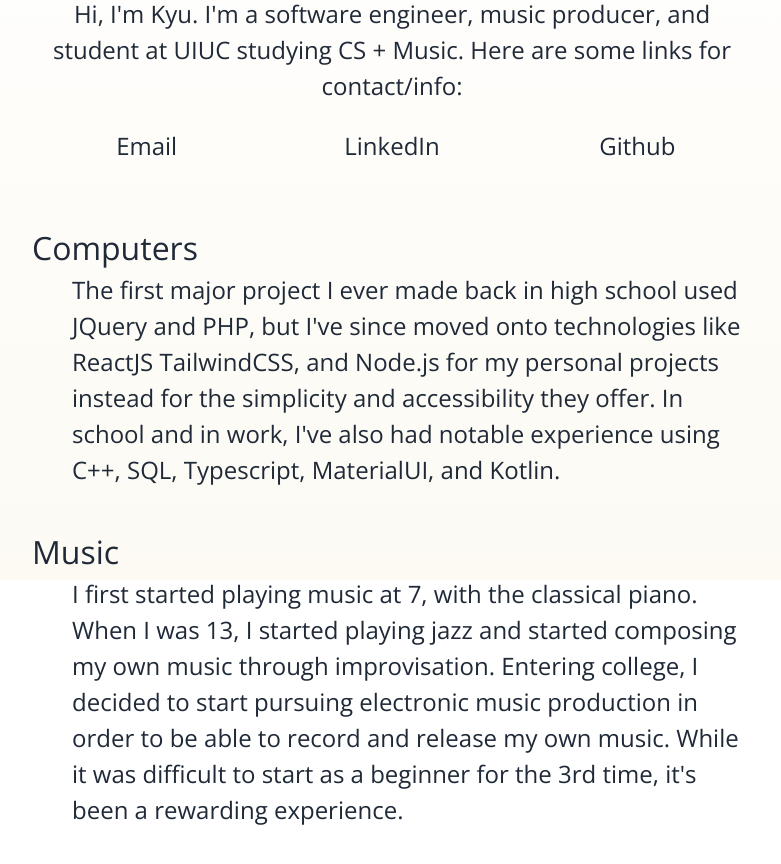
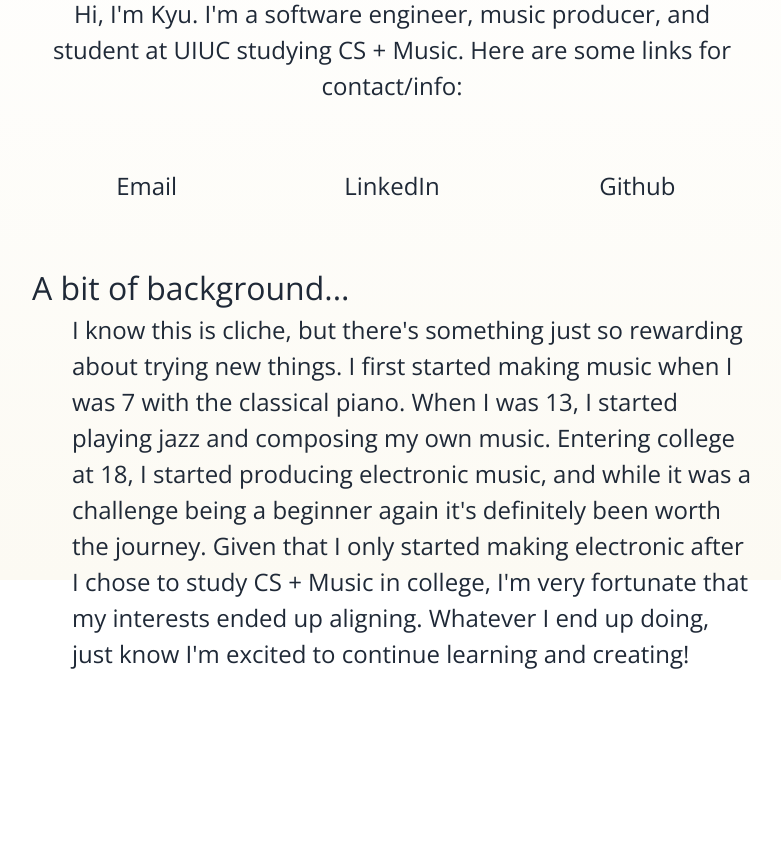
Before and after one commit to 03kkim/kyusite, a Next.js app: page /about in a window 1280 px wide. Shown: the part 220-1084 px from the top of the page, without its empty margins (248-1029 px from the left). After the commit the page ends 972 px from the top, so only its background shows below. Built offline with nearby package versions, Linux system fonts and the light colour scheme.

Commit message:
Minor adjustments to the about page

```diff
--- a/pages/about.js
+++ b/pages/about.js
@@ -13,7 +13,7 @@ function About() {
           </p>
         </div>
         <br />
-        <div className="grid gap-4 grid-cols-3 grid-rows-1 pb-5 justify-items-center">
+        <div className="grid gap-4 grid-cols-3 grid-rows-1 pb-5 pt-10 justify-items-center">
           <div
             onClick={() => {
               navigator.clipboard.writeText("03kkim@gmail.com");
@@ -29,28 +29,14 @@ function About() {
             Github
           </a>
         </div>
-        <div className="pt-10 text-[32px]">Computers</div>
+        <div className="pt-10 text-[32px]">A bit of background...</div>
         <p className="pl-10 pb-10 text-[24px]">
-          The first major project I ever made back in high school used JQuery and PHP, but I&apos;ve since moved onto
-          technologies like ReactJS TailwindCSS, and Node.js for my personal projects instead for the simplicity and
-          accessibility they offer. In school and in work, I&apos;ve also had notable experience using C++, SQL,
-          Typescript, MaterialUI, and Kotlin.
-          {/* <br /> */}
-          {/* <br />
-          Fun story: I received my first laptop in 4th grade, and being a 4th
-          grader, ended up with a ton of bloatware and adware. I started
-          Googling what could be causing my computer to be acting up, and one
-          question led to the next. Before I knew it, I&apos;d gotten to know
-          way to much about computers. A bit of a weird origin story, I&apos;ll
-          admit, but I think it&apos;s also poetically relatable to software
-          development. */}
-        </p>
-        <div className="text-[32px]">Music</div>
-        <p className="pl-10 pb-10 text-[24px]">
-          I first started playing music at 7, with the classical piano. When I was 13, I started playing jazz and
-          started composing my own music through improvisation. Entering college, I decided to start pursuing electronic
-          music production in order to be able to record and release my own music. While it was difficult to start as a
-          beginner for the 3rd time, it&apos;s been a rewarding experience.
+          I know this is cliche, but there&apos;s something just so rewarding about trying new things. I first started
+          making music when I was 7 with the classical piano. When I was 13, I started playing jazz and composing my own
+          music. Entering college at 18, I started producing electronic music, and while it was a challenge being a
+          beginner again it&apos;s definitely been worth the journey. Given that I only started making electronic after
+          I chose to study CS + Music in college, I&apos;m very fortunate that my interests ended up aligning. Whatever
+          I end up doing, just know I&apos;m excited to continue learning and creating!
         </p>
         {/* Make this a blog post or smth idk */}
         {/* <div className="text-[32px]">Computers and Music</div>
```
